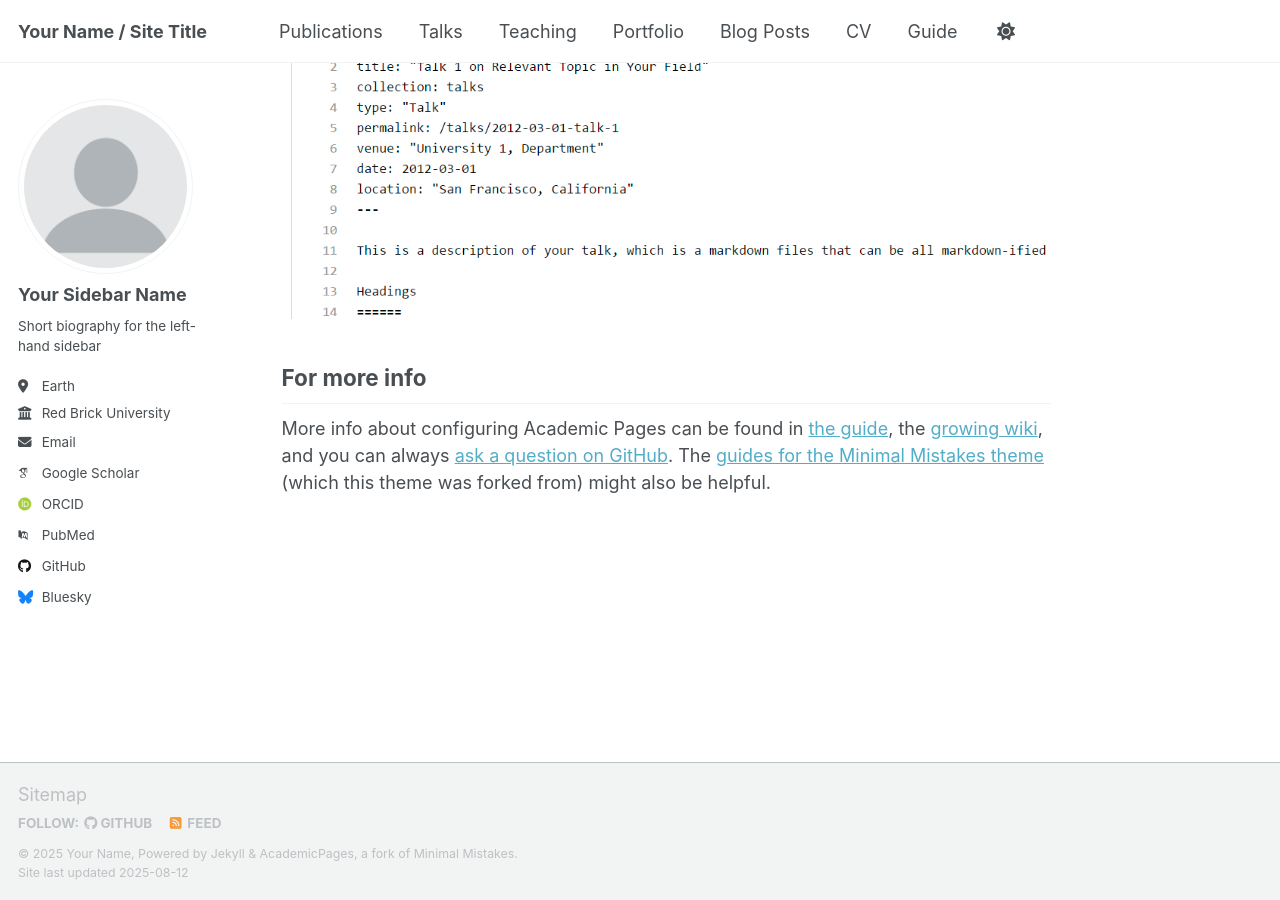
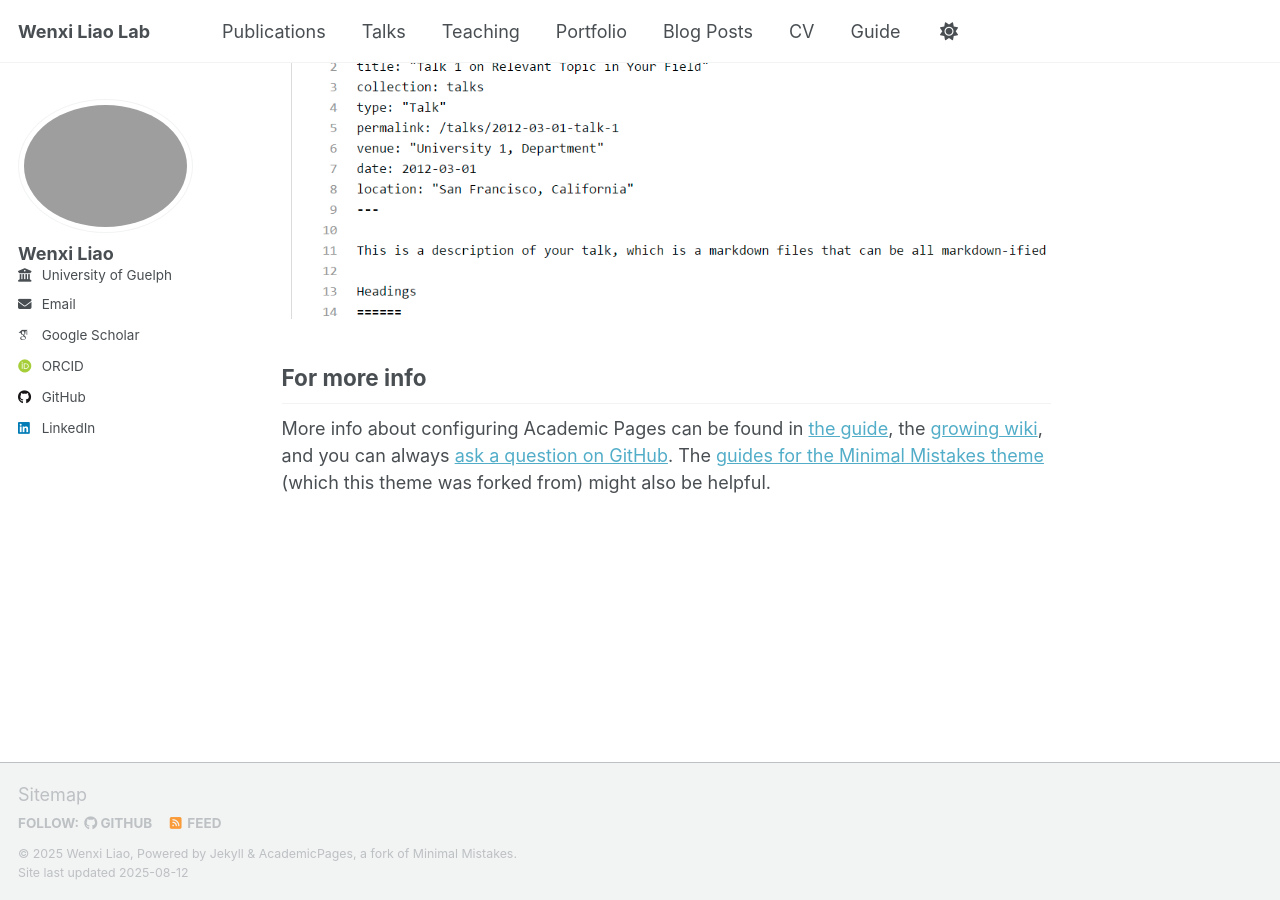
Before and after one commit to wenxiliao/wenxiliao.github.io, a Jekyll site: the page built from _pages/about.md, in a window 1280 px wide and 900 px high, scrolled down 2880 px. Built offline with Jekyll 4.4.1, drawn with Linux system fonts in a browser that asks for light colours; some web fonts are replaced; a script that is not in the unit is left out.

```diff
--- a/_config.yml
+++ b/_config.yml
@@ -9,11 +9,11 @@
 # Basic Site Settings
 locale                   : "en-US"
 site_theme               : "default" # Currently available options are "default", "air"
-title                    : "Your Name / Site Title"
+title                    : "Wenxi Liao Lab"
 title_separator          : "-"
-name                     : &name "Your Name"
-description              : &description "personal description"
-url                      : https://academicpages.github.io # the base hostname & protocol for your site e.g. "https://[your GitHub username].github.io" or if you already have some other page hosted on Github then use "https://[your GitHub username].github.io/[Your Repo Name]"
+name                     : &name "Wenxi Liao"
+description              : &description "Hello, welcome to my lab!"
+url                      : https://wenxiliao.github.io/ # the base hostname & protocol for your site e.g. "https://[your GitHub username].github.io" or if you already have some other page hosted on Github then use "https://[your GitHub username].github.io/[Your Repo Name]"
 baseurl                  : "" # the subpath of your site, e.g. "/blog"
 repository               : "academicpages/academicpages.github.io"
 
@@ -22,24 +22,24 @@ repository               : "academicpages/academicpages.github.io"
 #               Additional customization can be done by editing /_includes/author-profile.html
 author:
   # Biographic information
-  avatar           : "profile.png"
-  name             : "Your Sidebar Name"
+  avatar           : "/images/Wenxi_headshot.jpg"
+  name             : "Wenxi Liao"
   pronouns         : # example: "she/her"
-  bio              : "Short biography for the left-hand sidebar"
-  location         : "Earth"
-  employer         : "Red Brick University"
+  bio              : # "Short biography for the left-hand sidebar"
+  location         : # "Earth"
+  employer         : "University of Guelph"
   uri              : # URL
-  email            : "none@example.org"
+  email            : "wenxi.liao@mail.mcgill.ca"
 
   # Academic websites
   academia         : # URL
   arxiv            : # URL - Update with the correct link to your profile
-  googlescholar    : "https://scholar.google.com/citations?user=PS_CX0AAAAAJ"
+  googlescholar    : "https://scholar.google.ca/citations?hl=en&user=VB55UHsAAAAJ&view_op=list_works&sortby=pubdate"
   inspire-hep      : # URL
   impactstory      : # URL
-  orcid            : "http://orcid.org/yourorcidurl"
+  orcid            : "https://orcid.org/my-orcid?orcid=0000-0001-6600-4395"
   semantic         : # URL
-  pubmed           : "https://www.ncbi.nlm.nih.gov/pubmed/?term=john+snow"
+  pubmed           : # "https://www.ncbi.nlm.nih.gov/pubmed/?term=john+snow"
   researchgate     : # URL
   scopus           : # URL
 
@@ -47,13 +47,13 @@ author:
   bitbucket        : # Username - Update with your username on the site
   codepen          : # Username
   dribbble         : # Username
-  github           : "academicpages"
+  github           : "https://github.com/wenxiliao"
   kaggle           : # Username
   stackoverflow    : # User number or user number and name (i.e., use "1" or "1/jeff-atwood")
 
   # Social media
   artstation       : # Username
-  bluesky          : "bsky.app" # Replace this with you Bluesky username
+  bluesky          : # "bsky.app" # Replace this with you Bluesky username
   facebook         : # Username
   flickr           : # Username
   foursquare       : # Username
@@ -62,7 +62,7 @@ author:
   keybase          : # Username
   instagram        : # Username
   lastfm           : # Username
-  linkedin         : # Username
+  linkedin         : https://www.linkedin.com/in/wenxi-liao-phd-0b2a45122/
   mastodon         : # URL
   medium           : # URL
   pinterest        : # Username
```
Also changed, not shown: 2 other files.
